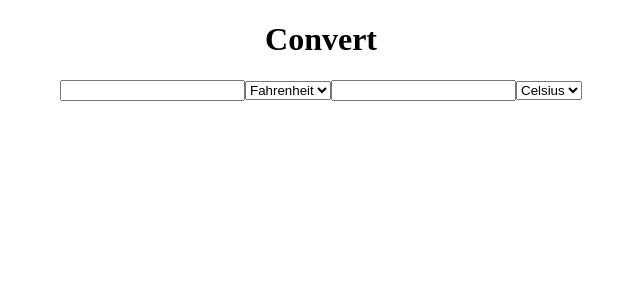
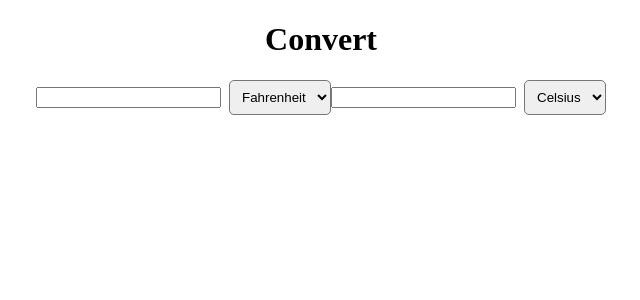
Before and after one commit to StudentCZ/ConvertOh, a React (Create React App) app: page /temp in a window 1280 px wide. Shown: the top 300 px of the page, without its empty margins (319-959 px from the left). Built offline with nearby package versions, Linux system fonts and the light colour scheme.

Commit message:
added css to select

```diff
--- a/src/CurrencyRow.module.css
+++ b/src/CurrencyRow.module.css
@@ -1,5 +1,11 @@
 .input {
   border: 1px solid #333;
   border-radius: 5px;
-  padding: 0.5vw;
+  padding: 0.5rem;
 }
+
+select {
+  margin-left: 0.5rem;
+  padding: 0.5rem;
+  border-radius: 5px;
+}
```
